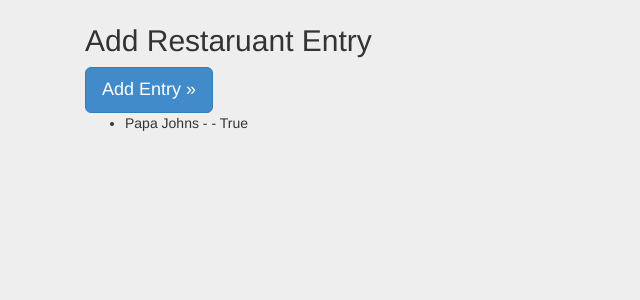
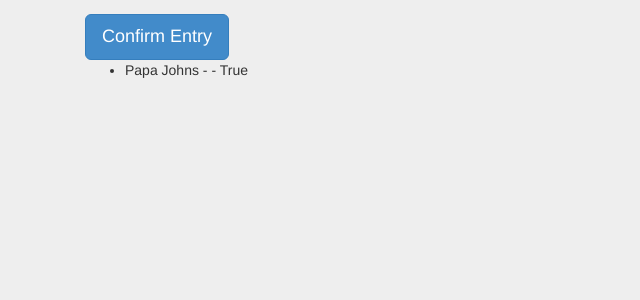
Before and after one commit to CooperativeOrganizationOfPeople/Brunch, a Django app: page /brunch_app/11/confirm.html in a window 1280 px wide. Shown: the part 51-351 px from the top of the page, without its empty margins (0-640 px from the left). Run offline with Django 3.2, Linux system fonts and the light colour scheme; data comes from the database, SQL or seed files in the repository; both versions use the stored data as it was after the commit; parts of the project's set-up code (start-up, migrations or seed data) failed here and were passed over; some libraries are stand-ins or nearby versions.

Commit message:
fox: confirm flow in place

```diff
--- a/brunch_buddy/brunch_app/templates/brunch_app/confirm.html
+++ b/brunch_buddy/brunch_app/templates/brunch_app/confirm.html
@@ -35,7 +35,7 @@
                 </div>
                 <div class="collapse navbar-collapse">
                     <ul class="nav navbar-nav">
-                        <li class="active"><a href="#">Home</a></li>
+                        <li class="active"><a href="/brunch_app/">Home</a></li>
                         <li><a href="#about">About</a></li>
                         <li><a href="#contact">Contact</a></li>
                     </ul>
@@ -45,18 +45,9 @@
 
         <div class="container">
         <!--Form holds a button and the table -->
-            <form class="form-signin" role="form" id="frm1" action="add.html">
-                <h2 class="form-signin-heading">Add Restaruant Entry</h2>
-                <button class="btn btn-lg btn-primary" class="form-inline" role="button">Add Entry &raquo;</button><!--Button links to page with text box -->
-<!--                 <table class="table table-bordered" class="form-control" id="Restaruant table">
-                    <tr>
-                        <th>Name</th>
-                        <th>Location</th>
-                        <th>Status</th>
-                    </tr>
-                </table>
+            <form class="form-signin" role="form" id="frm2" method="post">{% csrf_token %}
+                <button class="btn btn-lg btn-primary" class="form-inline" role="submit">Confirm Entry</button><!--Back to
  -->
-
                 {% if choices %}
                     <ul>
                     {% for restaurant in choices %}
@@ -67,12 +58,9 @@
                     <p>No restaurants have been added.</p>
                 {% endif %}
 
-
             </form>
 
         </div> <!-- /container -->
-
-
 
     <!-- Bootstrap core JavaScript
     ================================================== -->
--- a/brunch_buddy/brunch_app/views.py
+++ b/brunch_buddy/brunch_app/views.py
@@ -10,7 +10,6 @@
 from django import forms
 
 #testing
-from django.http import HttpResponse
 
 def index (request):
     bucket_list = Restaurant.objects.order_by('-name')[:20]
@@ -22,6 +21,7 @@
 
     context = {'bucket_list': bucket_list}
     return render(request, 'brunch_app/index.html', context)
+
 
 def detail(request, restaurant_id):
     # try:
@@ -35,36 +35,47 @@
         return HttpResponseRedirect('../../brunch_app/') # Redirect after POST
     return render(request, 'brunch_app/detail.html', {'restaurant': restaurant})
 
+
 def add(request):
 
     if request.method == 'POST':
 
         subject = request.POST['Restaraunt']
-
         restaurant = Restaurant(name=subject, location="Junk", status=False)
-
         restaurant.save()
 
         destination = str(restaurant.id)+"/confirm.html"
-#        return HttpResponseRedirect('confirm.html', {'restaurant':restaurant}) # Redirect after POST
         return HttpResponseRedirect(destination)
-        #return HttpResponseRedirect('confirm.html')
+
     return render(request, 'brunch_app/add.html')
 
 
 def confirm (request, restaurant_id):
 
-    #initialize choices array
-    choices = []
-    #add entered restaurant to choices
-    restaurant = Restaurant.objects.get(pk=restaurant_id)
-    choices.append(restaurant)
-    #make call to Yelp API
-    #grab top x
-    #pass back to view for client decision
-    context = {'choices': choices}
-    return render(request, 'brunch_app/confirm.html', context)
+    if request.method =='GET':
+        #initialize choices array
+        choices = []
+        #add entered restaurant to choices
+        restaurant = Restaurant.objects.get(pk=restaurant_id)
 
+        #add now unsaved restaurant to choices array
+        choices.append(restaurant)
+
+        #delete saved instance for garbage collection
+        restaurant.delete()
+
+        #make call to Yelp API
+        #grab top x
+        #pass back to view for client decision
+        context = {'choices': choices}
+        return render(request, 'brunch_app/confirm.html', context)
+    elif request.method =='POST':
+        #update the object based on selection
+        restaurant = Restaurant(name="Modified", location="Junk", status=False)
+        #save the object
+        restaurant.save()
+        #HttpRedirect to home
+        return HttpResponseRedirect('../../brunch_app')
 
 
 def edit(request, restaurant_id):
@@ -85,3 +96,5 @@
 
         return HttpResponseRedirect('../../brunch_app/') # Redirect after POST
     return render(request, 'brunch_app/edit.html', {'restaurant': restaurant})
+
+#def selectFromList ()
```
Also changed, not shown: brunch_buddy/db.sqlite3.
